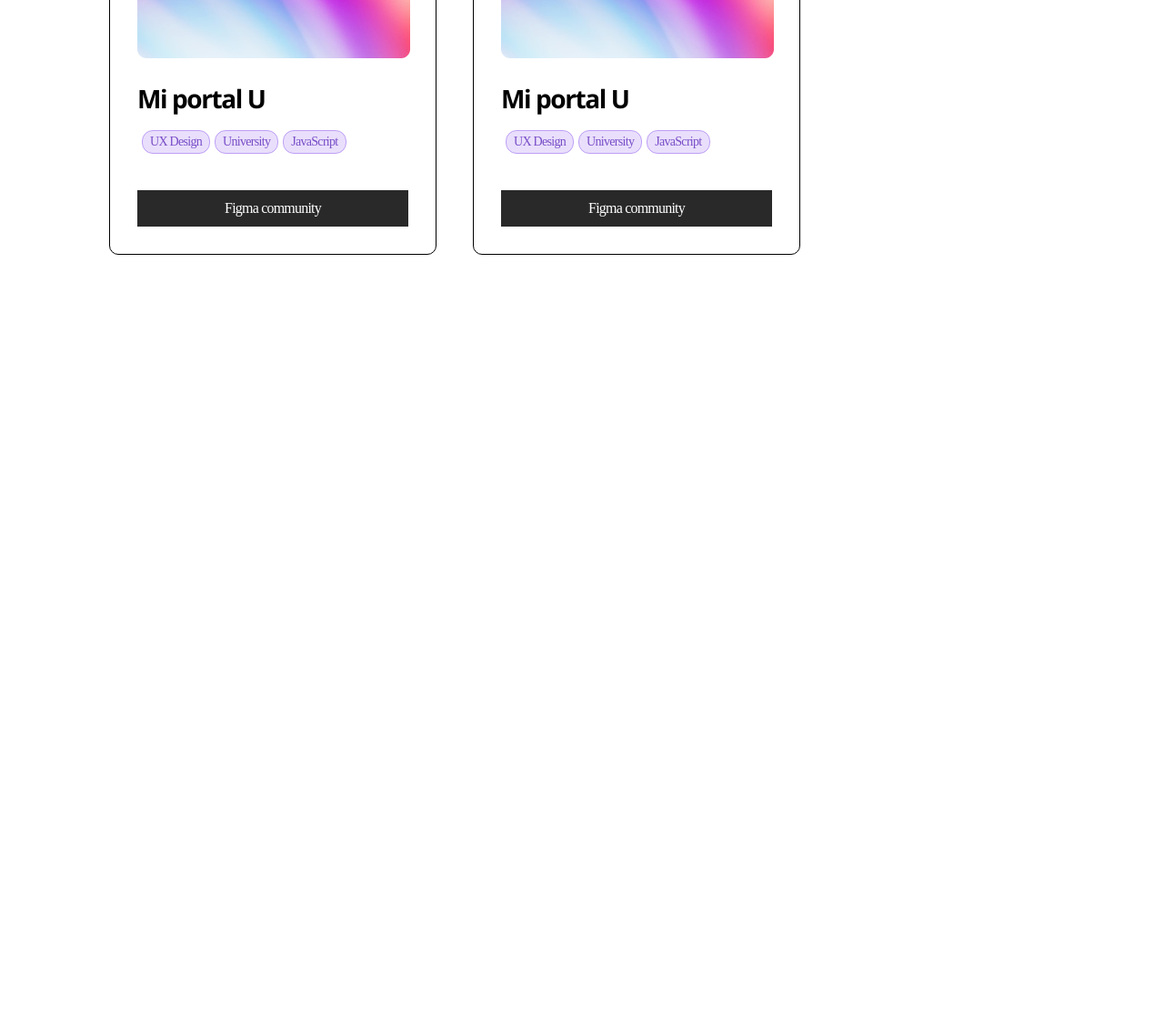
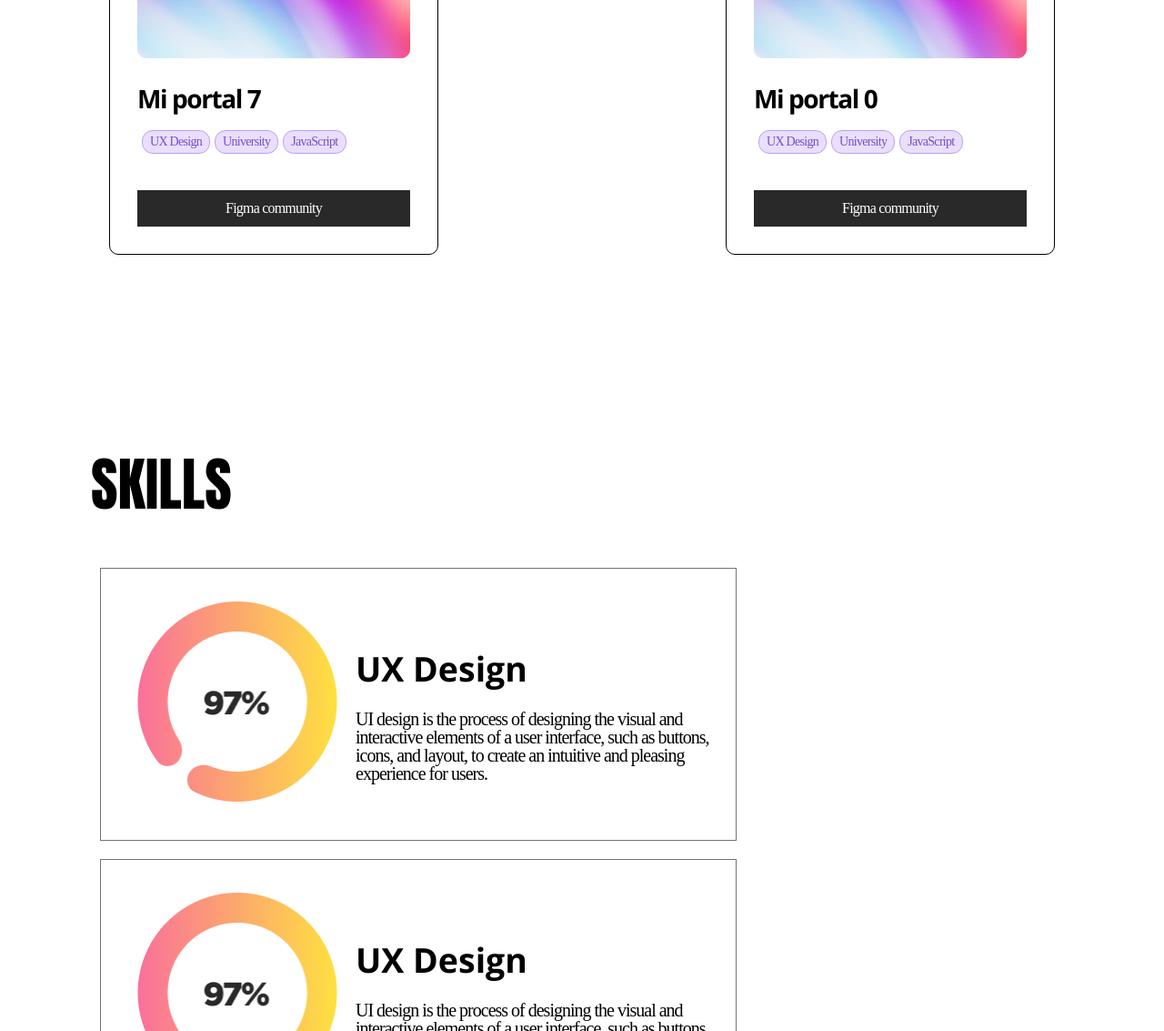
Before and after one commit to zrx96/projectx, a plain HTML site: page project X/index.html in a window 1280 px wide. Shown: the part 3287-4420 px from the top of the page at 91% size. Before the commit the page ends 3587 px from the top, so only its background shows below. Drawn offline with nearby package versions, Linux system fonts and the light colour scheme.

Commit message:
Add files via upload

```diff
--- a/project X/index.html
+++ b/project X/index.html
@@ -106,7 +106,7 @@
           <div class="portfolio-content">
             <div class="portfolio-item">
               <img src="images/Frame 7.jpg" alt="" />
-              <p>Mi portal U</p>
+              <p>Mi portal 1</p>
               <div class="portfolio-small-item">
                 <div class="portfolio-small-block">UX Design</div>
                 <div class="portfolio-small-block">University</div>
@@ -116,7 +116,7 @@
             </div>
             <div class="portfolio-item">
               <img src="images/Frame 7.jpg" alt="" />
-              <p>Mi portal U</p>
+              <p>Mi portal 2</p>
               <div class="portfolio-small-item">
                 <div class="portfolio-small-block">UX Design</div>
                 <div class="portfolio-small-block">University</div>
@@ -126,7 +126,7 @@
             </div>
             <div class="portfolio-item">
               <img src="images/Frame 7.jpg" alt="" />
-              <p>Mi portal U</p>
+              <p>Mi portal 3</p>
               <div class="portfolio-small-item">
                 <div class="portfolio-small-block">UX Design</div>
                 <div class="portfolio-small-block">University</div>
@@ -136,7 +136,7 @@
             </div>
             <div class="portfolio-item">
               <img src="images/Frame 7.jpg" alt="" />
-              <p>Mi portal U</p>
+              <p>Mi portal 4</p>
               <div class="portfolio-small-item">
                 <div class="portfolio-small-block">UX Design</div>
                 <div class="portfolio-small-block">University</div>
@@ -146,7 +146,7 @@
             </div>
             <div class="portfolio-item">
               <img src="images/Frame 7.jpg" alt="" />
-              <p>Mi portal U</p>
+              <p>Mi portal 5</p>
               <div class="portfolio-small-item">
                 <div class="portfolio-small-block">UX Design</div>
                 <div class="portfolio-small-block">University</div>
@@ -156,7 +156,7 @@
             </div>
             <div class="portfolio-item">
               <img src="images/Frame 7.jpg" alt="" />
-              <p>Mi portal U</p>
+              <p>Mi portal 6</p>
               <div class="portfolio-small-item">
                 <div class="portfolio-small-block">UX Design</div>
                 <div class="portfolio-small-block">University</div>
@@ -166,7 +166,7 @@
             </div>
             <div class="portfolio-item">
               <img src="images/Frame 7.jpg" alt="" />
-              <p>Mi portal U</p>
+              <p>Mi portal 7</p>
               <div class="portfolio-small-item">
                 <div class="portfolio-small-block">UX Design</div>
                 <div class="portfolio-small-block">University</div>
@@ -176,7 +176,7 @@
             </div>
             <div class="portfolio-item">
               <img src="images/Frame 7.jpg" alt="" />
-              <p>Mi portal U</p>
+              <p>Mi portal 0</p>
               <div class="portfolio-small-item">
                 <div class="portfolio-small-block">UX Design</div>
                 <div class="portfolio-small-block">University</div>
@@ -188,5 +188,70 @@
         </div>
       </div>
     </section>
+    <section class="skills">
+      <div class="container">
+        <div class="skills-block">
+          <h1>SKILLS</h1>
+          <div class="skills-content">
+            <div class="skills-item">
+              <div class="eclipse">
+                <img src="images/Graph.png" alt="" />
+              </div>
+              <div class="ecipse-text">
+                <h2>UX Design</h2>
+                <p>
+                  UI design is the process of designing the visual and
+                  interactive elements of a user interface, such as buttons,
+                  icons, and layout, to create an intuitive and pleasing
+                  experience for users.
+                </p>
+              </div>
+            </div>
+            <div class="skills-item">
+              <div class="eclipse">
+                <img src="images/Graph.png" alt="" />
+              </div>
+              <div class="ecipse-text">
+                <h2>UX Design</h2>
+                <p>
+                  UI design is the process of designing the visual and
+                  interactive elements of a user interface, such as buttons,
+                  icons, and layout, to create an intuitive and pleasing
+                  experience for users.
+                </p>
+              </div>
+            </div>
+            <div class="skills-item">
+              <div class="eclipse">
+                <img src="images/Graph.png" alt="" />
+              </div>
+              <div class="ecipse-text">
+                <h2>UX Design</h2>
+                <p>
+                  UI design is the process of designing the visual and
+                  interactive elements of a user interface, such as buttons,
+                  icons, and layout, to create an intuitive and pleasing
+                  experience for users.
+                </p>
+              </div>
+            </div>
+            <div class="skills-item">
+              <div class="eclipse">
+                <img src="images/Graph.png" alt="" />
+              </div>
+              <div class="ecipse-text">
+                <h2>UX Design</h2>
+                <p>
+                  UI design is the process of designing the visual and
+                  interactive elements of a user interface, such as buttons,
+                  icons, and layout, to create an intuitive and pleasing
+                  experience for users.
+                </p>
+              </div>
+            </div>
+          </div>
+        </div>
+      </div>
+    </section>
   </body>
 </html>
--- a/project X/style.css
+++ b/project X/style.css
@@ -167,13 +167,11 @@ body {
 .portfolio-content {
   margin-top: 36px;
   display: flex;
-
+  justify-content: space-between;
   flex-wrap: wrap;
-  margin-right: auto;
-  margin-left: auto;
 }
 .portfolio-item {
-  width: 360px;
+  /* width: 25%; */
   border-radius: 10px;
   padding: 30px 30px;
   border: 1px solid rgba(0, 0, 0, 1);
@@ -219,3 +217,50 @@ body {
   text-align: center;
   padding: 12px 82px;
 }
+/* .portfolio-item img {
+  width: 300px;
+  height: 300px;
+} */
+.skills-block {
+  margin-top: 200px;
+}
+.skills-block h1 {
+  font-family: Anton;
+  font-size: 64px;
+  font-weight: 400;
+  line-height: 64px;
+  letter-spacing: 0em;
+  text-align: left;
+}
+.skills-item {
+  display: flex;
+  align-items: center;
+  width: 700px;
+  height: 300px;
+  border: 1px solid rgba(115, 115, 115, 1);
+  padding: 40px;
+  margin: 10px;
+}
+.eclipse img {
+  width: 220px;
+  height: 220px;
+}
+.ecipse-text {
+  margin-left: 20px;
+}
+.ecipse-text p {
+  padding-top: 20px;
+  font-family: Gotham;
+  font-size: 20px;
+  font-weight: 400;
+  line-height: 20px;
+  letter-spacing: -0.05em;
+  text-align: left;
+  height: 80px;
+  width: 400px;
+}
+.skills-content {
+  display: flex;
+  flex-wrap: wrap;
+  margin-top: 50px;
+}
```
Also changed, not shown: project X/images/Ellipse.png (added), project X/images/Graph.png (added).
